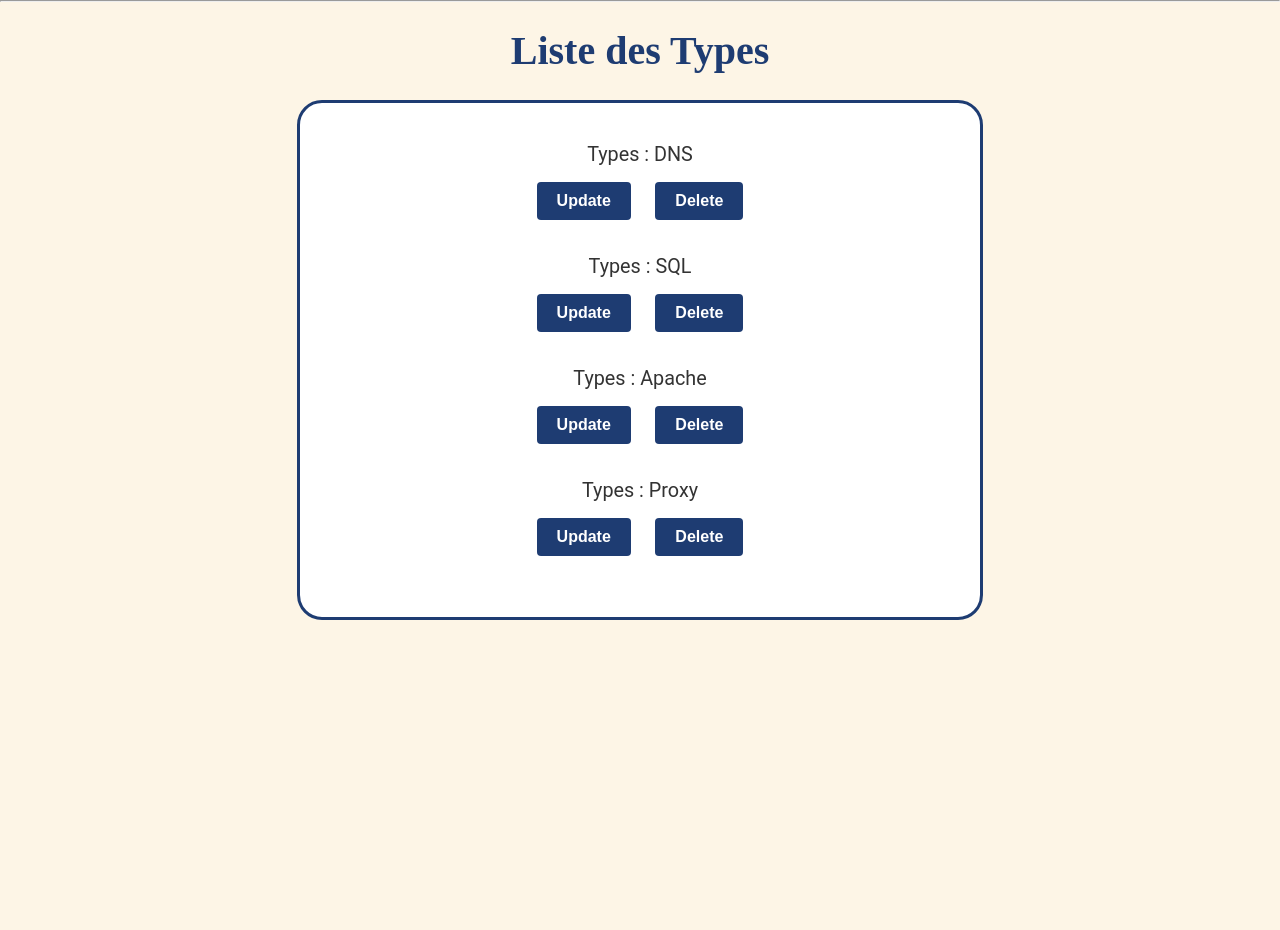
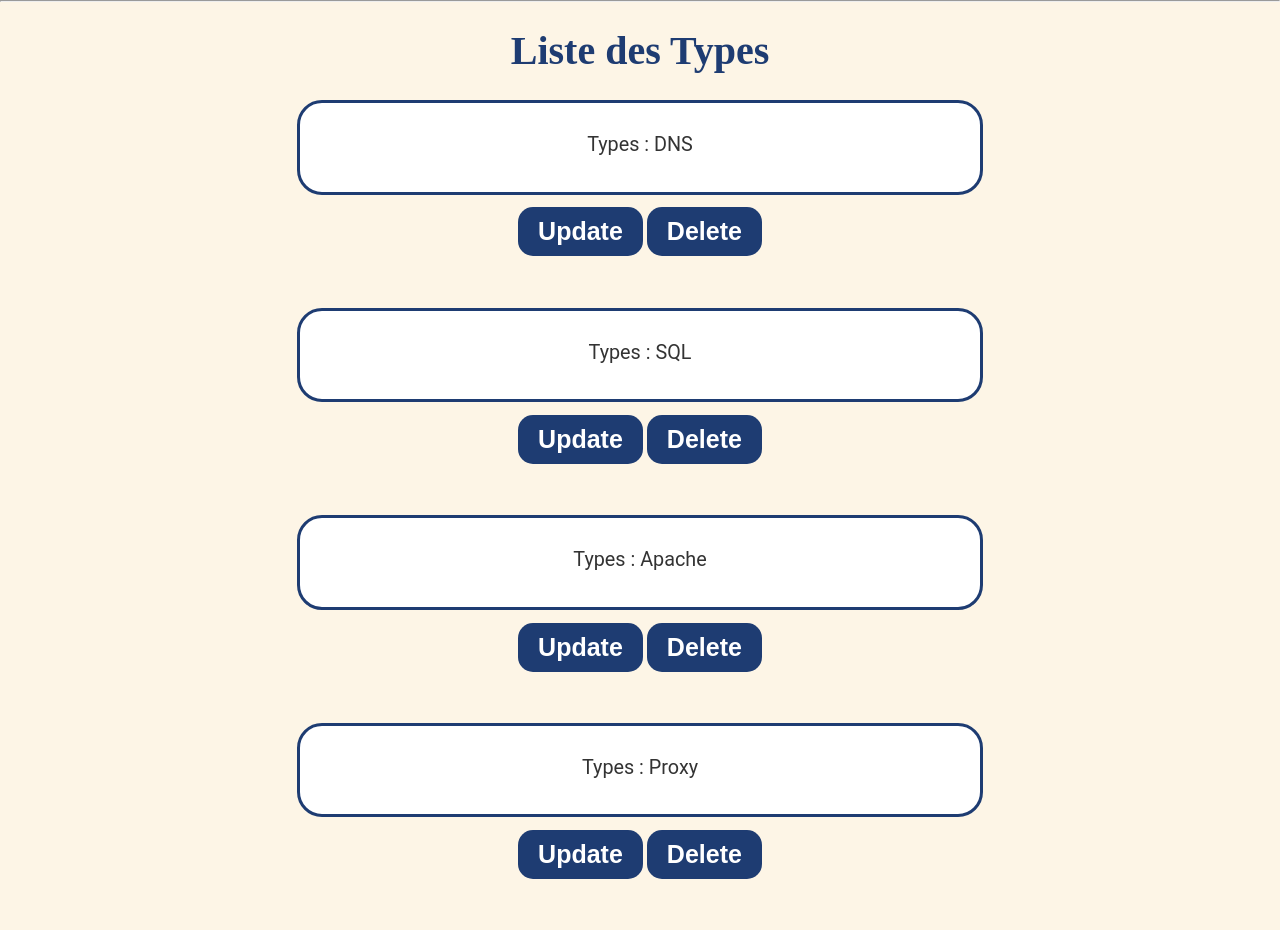
Before and after one commit to julesgtz/SAE23_push, a Django app: page /adminsite/types/ in a window 1280 px wide. Shown: the part 158-1088 px from the top of the page. Before the commit the page ends 778 px from the top, so only its background shows below. Run offline with Django 4.2, Linux system fonts and the light colour scheme; data comes from the database, SQL or seed files in the repository; both versions use the stored data as it was after the commit.

Commit message:
version final

```diff
--- a/adminsite/static/adminsite/index.css
+++ b/adminsite/static/adminsite/index.css
@@ -13,14 +13,14 @@ body{
 .button {
     display: inline-block;
     padding: 10px 20px;
-    font-size: 16px;
+    font-size: 25px;
     font-weight: bold;
     text-align: center;
     text-decoration: none;
     background-color: #1e3c72;
     color: #fff;
     border: none;
-    border-radius: 4px;
+    border-radius: 15px;
     cursor: pointer;
     transition: background-color 0.3s ease;
     margin-top: 1%;
@@ -29,6 +29,8 @@ body{
 .button:hover {
     background-color: #12243e;
 }
+
+
 
 form {
     max-width: 50%;
@@ -48,7 +50,6 @@ form {
     margin: 0 auto;
     padding: 20px;
     margin-top: 4%;
-    margin-bottom: 1%;
     padding-bottom: 2%;
     background-color: #fff;
     border: 3px solid #1e3c72;
--- a/adminsite/templates/adminsite/types/affiche.html
+++ b/adminsite/templates/adminsite/types/affiche.html
@@ -9,11 +9,12 @@
     {% block content %}
     <h2> Liste des Types</h2>
 
-    <div class="form">
+
 
     <ol>
         {% for l in liste %}
-        <p>Types : {{l}}</p>
+        <div class="form">
+        <p>Types : {{l}}</p></div>
     <a href="/adminsite/types/update/{{l.id}}/">
     <input type="submit" value="Update" class="button">{% csrf_token %}</a>
 
@@ -21,7 +22,7 @@
     <input type="submit" value="Delete" class="button">{% csrf_token %}</a>
 
         {% endfor %}
-    </ol></div>
+    </ol>
     {% endblock %}
 </body>
 </html>
```
Also changed, not shown: adminsite/templates/adminsite/applications/affiche.html (+3 -4 lines), adminsite/templates/adminsite/serveurs/affiche.html (+4 -5 lines), adminsite/templates/adminsite/services/affiche.html (+4 -6 lines), adminsite/templates/adminsite/utilisateurs/affiche.html (+4 -3 lines), db.sqlite3, media/images/WhatsApp_Image_2023-05-22_à_11.37.07_KQGnZoI.jpg (added).
